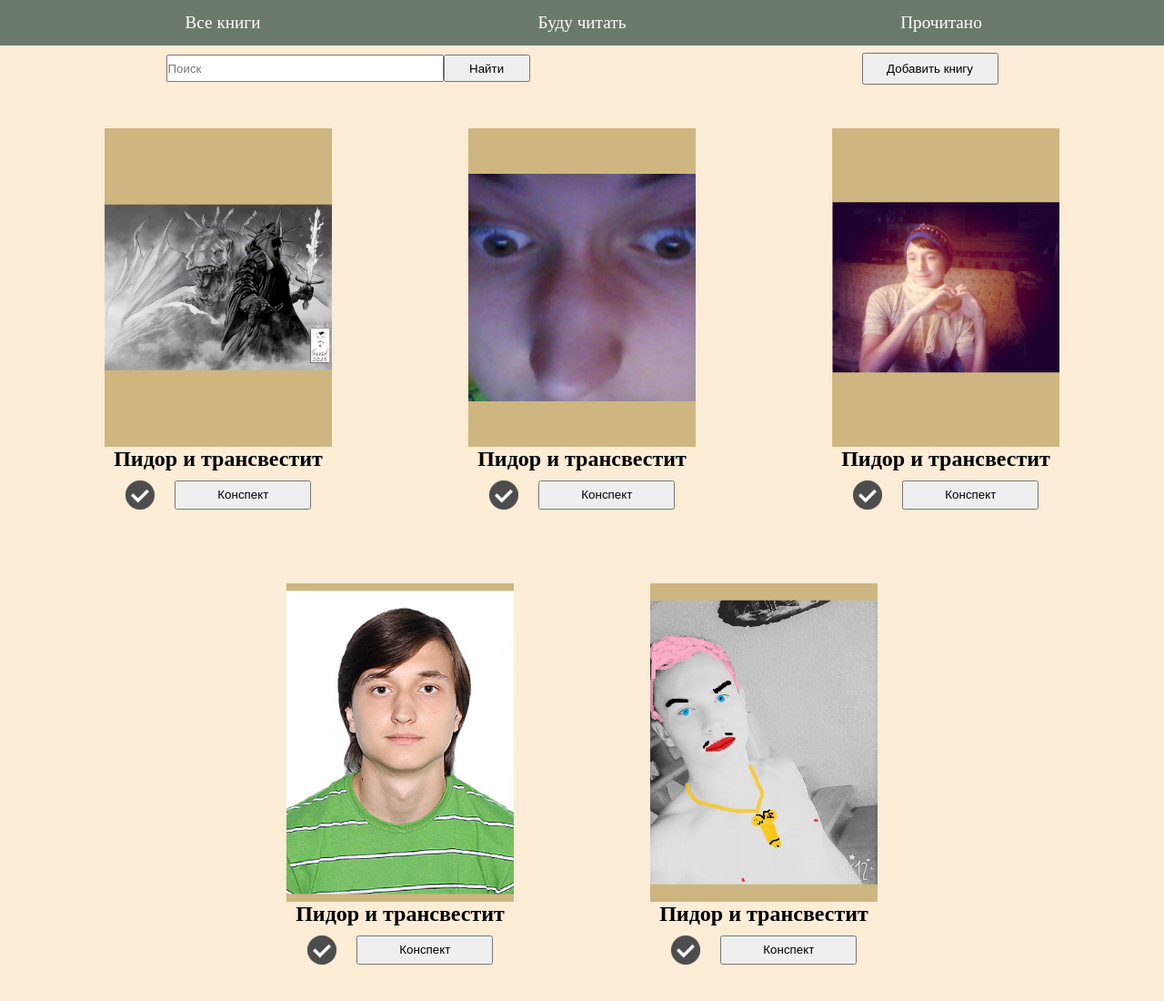
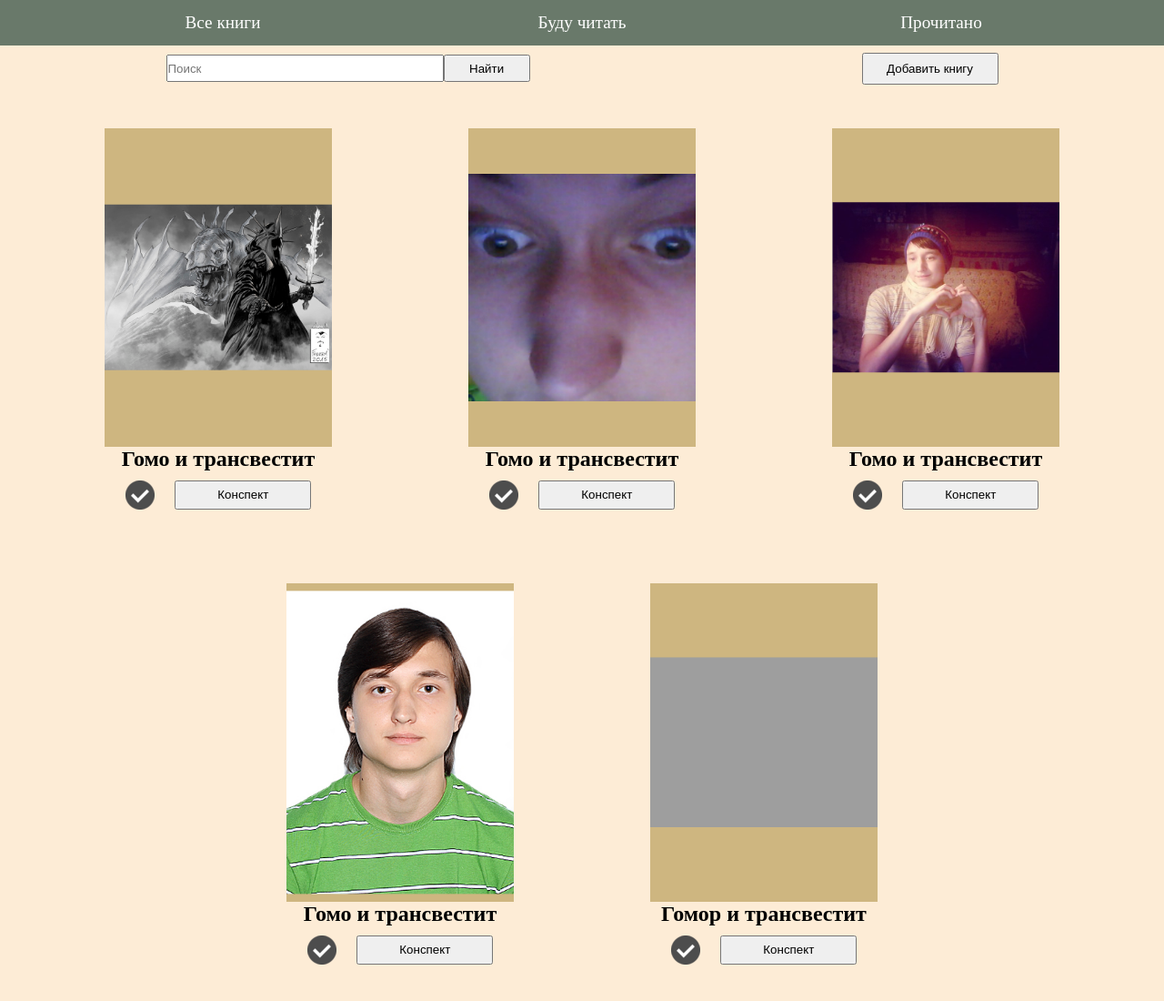
Before and after one commit to CallofMan/liibrary, a PHP site: page / in a window 1280 px wide. Shown: the whole page at 91% size. Run offline with PHP 8.4, Linux system fonts and the light colour scheme; grey boxes are pictures that could not be loaded.

Commit message:
заменил нехорошие слова

```diff
--- a/index.php
+++ b/index.php
@@ -40,7 +40,7 @@
 
                 </div>
 
-                <h2>Пидор и трансвестит</h2>
+                <h2>Гомо и трансвестит</h2>
 
                 <header class="manipulation_book">
 
@@ -59,7 +59,7 @@
 
                 </div>
 
-                <h2>Пидор и трансвестит</h2>
+                <h2>Гомо и трансвестит</h2>
 
                 <header class="manipulation_book">
 
@@ -78,7 +78,7 @@
 
                 </div>
 
-                <h2>Пидор и трансвестит</h2>
+                <h2>Гомо и трансвестит</h2>
 
                 <header class="manipulation_book">
 
@@ -97,7 +97,7 @@
 
                 </div>
 
-                <h2>Пидор и трансвестит</h2>
+                <h2>Гомо и трансвестит</h2>
 
                 <header class="manipulation_book">
 
@@ -112,11 +112,11 @@
 
                 <div class="img">
 
-                    <img src="images/^1EEC08AC39E3E041A49FC60B52D152FEF6AFC3F800F102CBD0^pimgpsh_fullsize_distr.jpg" alt="Не грузит" class="title_book">
+                    <img src="#" alt="" class="title_book">
 
                 </div>
 
-                <h2>Пидор и трансвестит</h2>
+                <h2>Гомор и трансвестит</h2>
 
                 <header class="manipulation_book">
 
```
